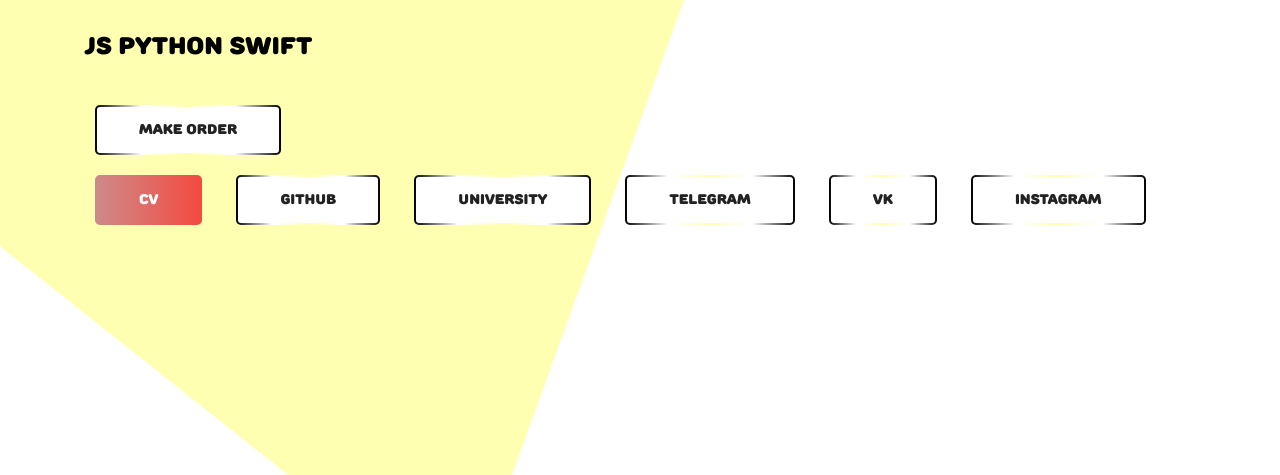
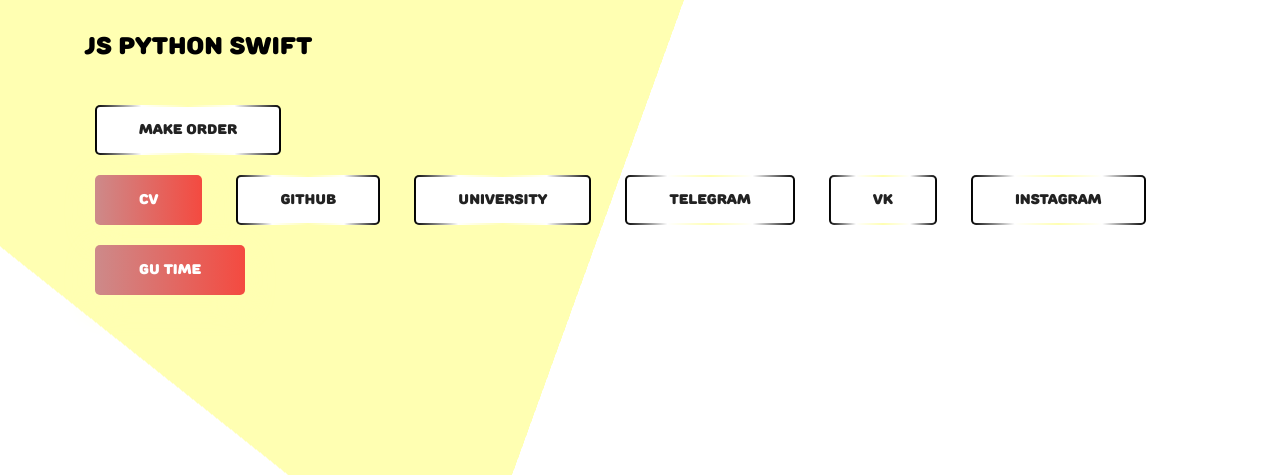
Before and after one commit to D1gout/D1gout.github.io, a plain HTML site: page index.html in a window 1280 px wide. Shown: the part 325-800 px from the top of the page. Drawn offline with Linux system fonts and the light colour scheme.

Commit message:
Update index.html

```diff
--- a/index.html
+++ b/index.html
@@ -28,6 +28,7 @@
 								<a class="primary_btn tr-bg" href="https://t.me/Aweyout"><span>Telegram</span></a>
 								<a class="primary_btn tr-bg" href="https://vk.com/aweyout"><span>VK</span></a>
 								<a class="primary_btn tr-bg" href="https://www.instagram.com/my_aweyout"><span>Instagram</span></a>
+								<a class="primary_btn" href="https://t.me/GU_time_bot"><span>GU Time</span></a>
 							</div>
 						</div>
 					</div>
```
